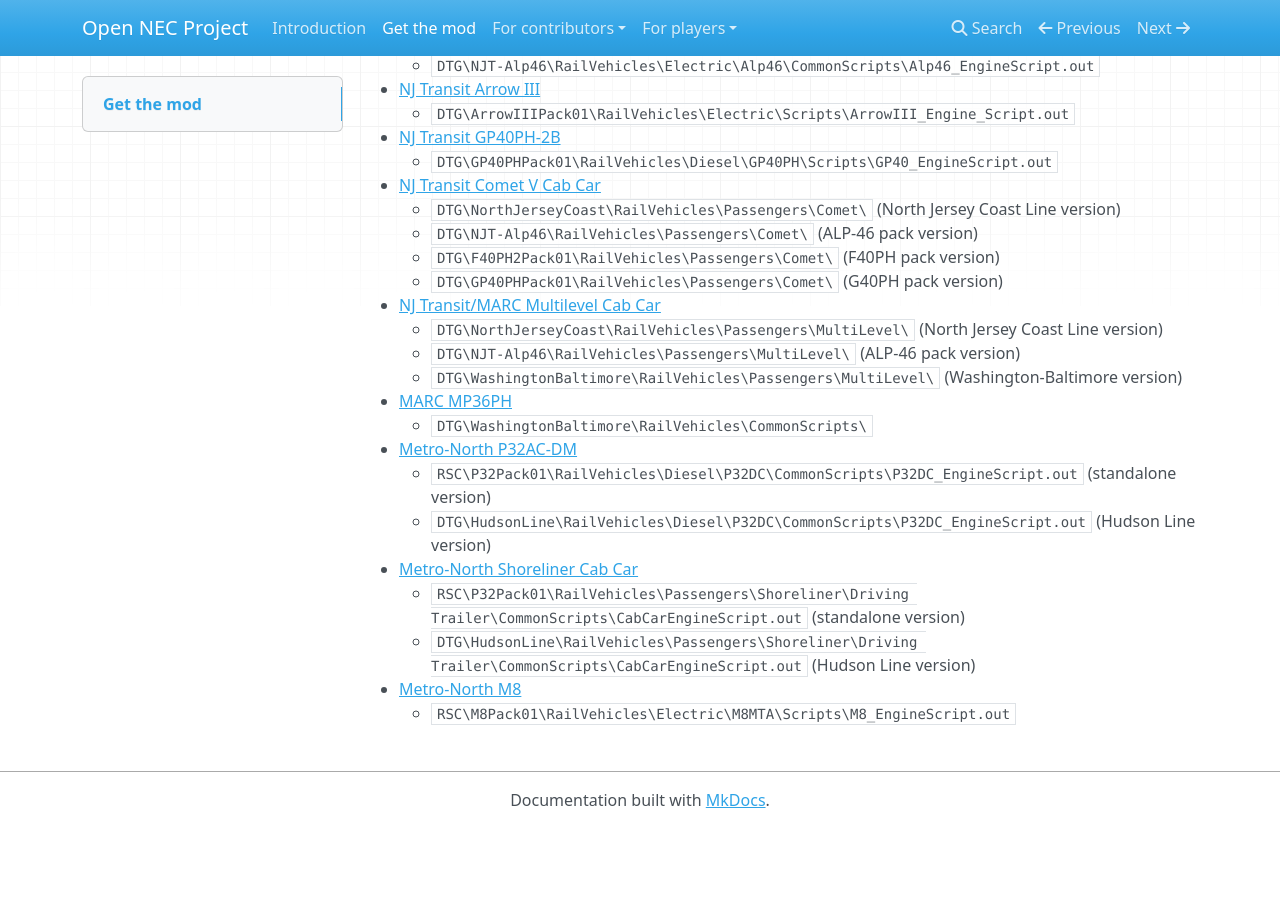
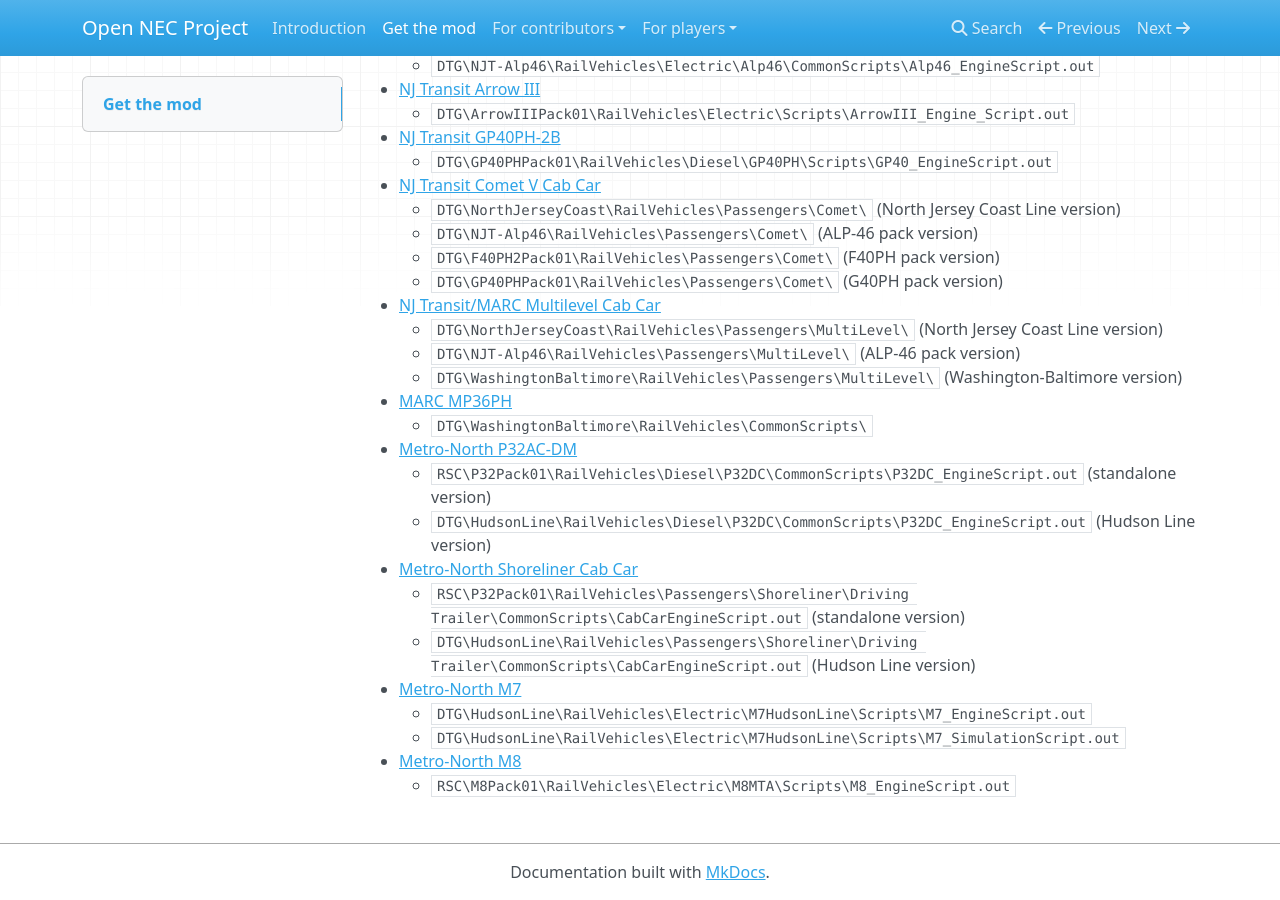
Before and after one commit to YoRyan/open-nec, an MkDocs documentation site: the page built from Docs/installation.md, in a window 1280 px wide and 900 px high, scrolled down 989 px. Built offline with MkDocs 1.6.1, drawn with Linux system fonts in a browser that asks for light colours; nearby versions of some CDN libraries; before the commit the page ends 1817 px from its top, so only the background shows below that.

Commit message:
docs: document m7 file paths

```diff
--- a/Docs/installation.md
+++ b/Docs/installation.md
@@ -55,5 +55,8 @@
 - [Metro-North Shoreliner Cab Car](/for-players/mta-shoreliner)
     - `RSC\P32Pack01\RailVehicles\Passengers\Shoreliner\Driving Trailer\CommonScripts\CabCarEngineScript.out` (standalone version)
     - `DTG\HudsonLine\RailVehicles\Passengers\Shoreliner\Driving Trailer\CommonScripts\CabCarEngineScript.out` (Hudson Line version)
+- [Metro-North M7](/for-players/mta-m7)
+    - `DTG\HudsonLine\RailVehicles\Electric\M7HudsonLine\Scripts\M7_EngineScript.out`
+    - `DTG\HudsonLine\RailVehicles\Electric\M7HudsonLine\Scripts\M7_SimulationScript.out`
 - [Metro-North M8](/for-players/mta-m8)
     - `RSC\M8Pack01\RailVehicles\Electric\M8MTA\Scripts\M8_EngineScript.out`
```
